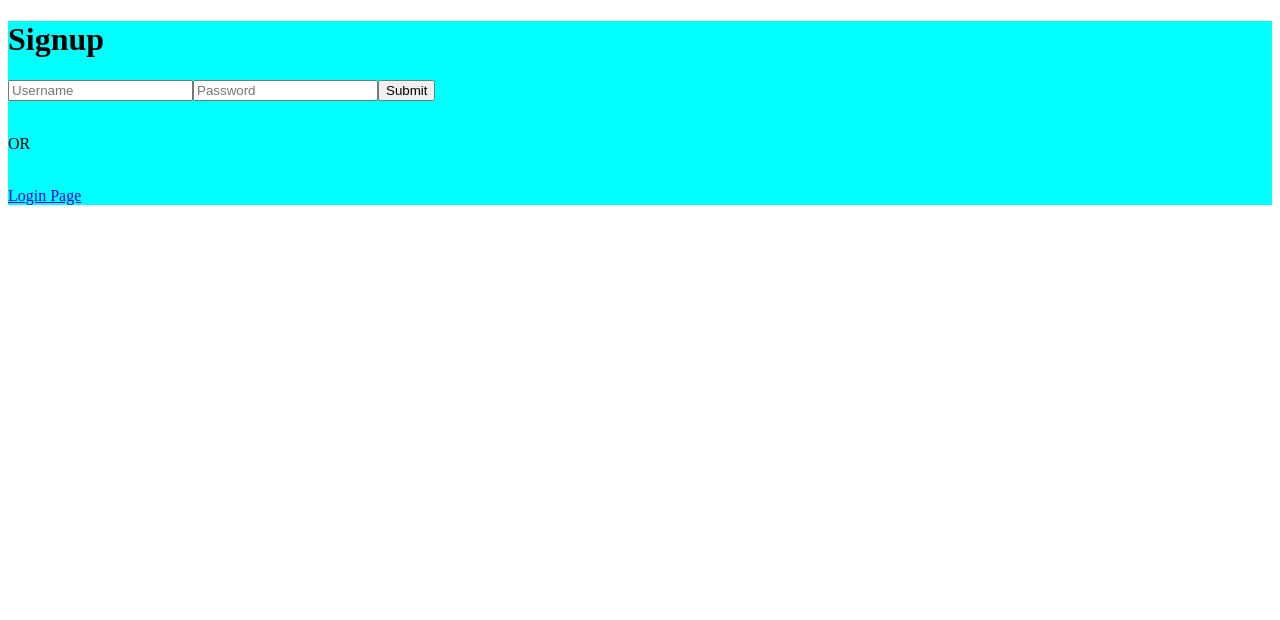
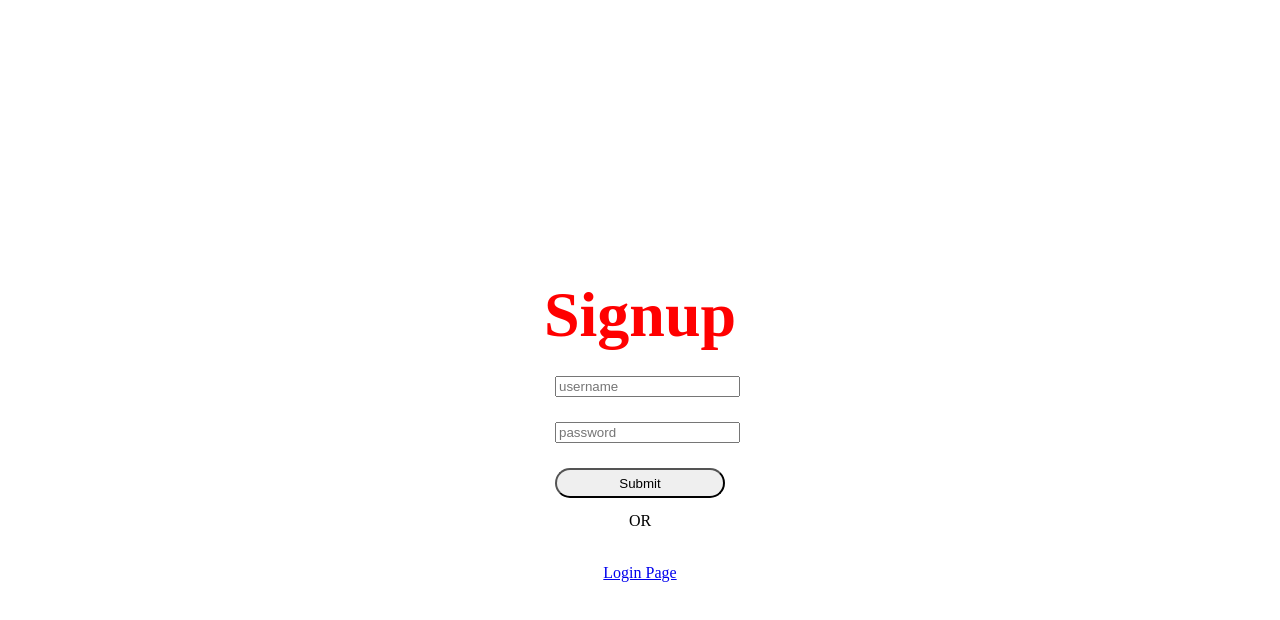
Before and after one commit to ken-kaneki-9/MINIPROJECT_0, a React (Vite) app in the folder frontend/: page /signup in a window 1280 px wide. Shown: the top 620 px of the page. Built offline with nearby package versions, Linux system fonts and the light colour scheme.

Commit message:
updated for user ratings

```diff
--- a/frontend/src/App.jsx
+++ b/frontend/src/App.jsx
@@ -1,6 +1,5 @@
 import { useState } from "react";
 import { BrowserRouter as Router, Route, Routes } from "react-router-dom"; // Change Switch to Routes
-import "./App.css";
 import Login from "./components/Login/Login.jsx";
 import Signup from "./components/Signup/Signup.jsx";
 import Main from "./components/Main/Main.jsx";
--- a/frontend/src/components/Hero/Hero.jsx
+++ b/frontend/src/components/Hero/Hero.jsx
@@ -2,27 +2,57 @@ import React, { useEffect, useState } from "react";
 import axios from "axios";
 
 function DataDisplay() {
-  const [data, setData] = useState([]);
+  const [data, setData] = useState([]); // To store all services
+  const [rating, setRating] = useState({}); // To store ratings for each service
 
   useEffect(() => {
+    // Fetch data on component mount
+    fetchData();
+  }, []);
+
+  const fetchData = () => {
     axios
-      .get("http://localhost:8000/fetch-data") // URL should match your backend route
+      .get("http://localhost:8000/fetch-data")
       .then((res) => {
         setData(res.data);
+        // Initialize ratings state with service IDs and empty ratings
+        const initialRatings = res.data.reduce((acc, item) => {
+          acc[item._id] = ""; // Initialize with empty rating
+          return acc;
+        }, {});
+        setRating(initialRatings);
       })
       .catch((error) => {
         console.error("Error fetching data:", error);
         alert("Failed to fetch data.");
       });
-  }, []);
+  };
+
+  const submitRating = async (usernameToRate) => {
+    try {
+      const ratingValue = parseInt(rating, 10); // Ensure rating is an integer
+
+      const response = await axios.post("http://localhost:8000/submit-review", {
+        usernameToRate, // Pass the username of the user being rated
+        rating: ratingValue, // Include the rating value
+      });
+
+      console.log("Rating submitted successfully:", response.data);
+      fetchData(); // Re-fetch data to display updated average rating if needed
+    } catch (error) {
+      console.error(
+        "Error submitting rating:",
+        error.response?.data || error.message
+      );
+      alert("Failed to submit rating.");
+    }
+  };
 
   return (
     <div>
       <h1>Uploaded Data</h1>
-      {data.length > 0 ? (
-        <ul>
-          {data.map((item, index) => (
-            <li key={index}>
+      {data.map((item) => (
+        <li key={item._id}>
           <p>Username: {item.username}</p>
           <p>Service: {item.service}</p>
           <p>Contact: {item.contact}</p>
@@ -30,13 +60,30 @@ function DataDisplay() {
           {item.image && (
             <img src={item.image} alt="Uploaded" width={100} height={100} />
           )}
+          <div>
+            <select value={rating} onChange={(e) => setRating(e.target.value)}>
+              <option value="" disabled>
+                Select Rating
+              </option>
+              <option value="1">1</option>
+              <option value="2">2</option>
+              <option value="3">3</option>
+              <option value="4">4</option>
+              <option value="5">5</option>
+            </select>
+            <button onClick={() => submitRating(item.username)}>
+              {" "}
+              {/* Pass username here */}
+              Submit Rating
+            </button>
+          </div>
+          <p>
+            Average Rating:{" "}
+            {item.averageRating ? Math.round(item.averageRating) : "N/A"}
+          </p>
           <hr />
         </li>
       ))}
-        </ul>
-      ) : (
-        <p>No data available.</p>
-      )}
     </div>
   );
 }
--- /dev/null
+++ b/frontend/src/components/Login/Login.css
@@ -0,0 +1,39 @@
+.login {
+  display: flex;
+  padding: 0;
+  margin: 0;
+  flex-direction: column;
+  justify-content: center; /* Center items horizontally */
+  align-items: center;
+  height: 100vh;
+}
+.post {
+  display: flex;
+  flex-direction: column;
+
+  margin: -20px auto;
+  width: 200px;
+}
+.login form {
+  display: flex;
+  flex-direction: column;
+  gap: 1rem;
+}
+.logo {
+  color: red;
+  text-align: center;
+  line-height: 1.2;
+  font-size: 4rem;
+}
+.inp {
+  border-radius: 30px;
+  height: 30px;
+}
+.pass {
+  border-radius: 30px;
+  height: 30px;
+}
+.sub {
+  border-radius: 30px;
+  height: 30px;
+}
--- a/frontend/src/components/Login/Login.jsx
+++ b/frontend/src/components/Login/Login.jsx
@@ -1,7 +1,7 @@
 import React, { useEffect, useState } from "react";
 import axios from "axios";
 import { useNavigate, Link } from "react-router-dom";
-
+import "./Login.css";
 function Login() {
   const history = useNavigate();
 
@@ -35,11 +35,12 @@ function Login() {
 
   return (
     <div className="login">
-      <h1>Login</h1>
-
+      <h1 className="logo">Login</h1>
+      <div className="post">
         <form action="POST">
           <input
             type="name"
+            className="inp"
             onChange={(e) => {
               setEmail(e.target.value);
             }}
@@ -47,13 +48,15 @@ function Login() {
           />
           <input
             type="password"
+            className="pass"
             onChange={(e) => {
               setPassword(e.target.value);
             }}
             placeholder="Password"
           />
-        <input type="submit" onClick={submit} />
+          <input type="submit" className="sub" onClick={submit} />
         </form>
+      </div>
 
       <br />
       <p>OR</p>
--- a/frontend/src/components/Signup/Signup.css
+++ b/frontend/src/components/Signup/Signup.css
@@ -1,3 +1,173 @@
+/* @import url("https://fonts.googleapis.com/css2?family=Open+Sans:wght@200;300;400;500;600;700&display=swap");
+
+* {
+  margin: 0;
+  padding: 0;
+  box-sizing: border-box;
+  font-family: "Open Sans", sans-serif;
+}
+
+body {
+  display: flex;
+  align-items: center;
+  justify-content: center;
+  min-height: 100vh;
+  width: 100%;
+  padding: 0 10px;
+}
+
+body::before {
+  content: "";
+  position: absolute;
+  width: 100%;
+  height: 100%;
+  background: url(b.jpg);
+  background-position: center;
+  background-size: cover;
+}
+
 .signup {
-  background-color: aqua;
+  width: 400px;
+  border-radius: 8px;
+  padding: 30px;
+  text-align: center;
+  border: 1px solid rgba(255, 255, 255, 0.5);
+  backdrop-filter: blur(8px);
+  -webkit-backdrop-filter: blur(8px);
 }
+
+.signup {
+  display: flex;
+  flex-direction: column;
+}
+
+h2 {
+  font-size: 2rem;
+  margin-bottom: 20px;
+  color: #fff;
+}
+
+.input-field {
+  position: relative;
+  border-bottom: 2px solid #ccc;
+  margin: 15px 0;
+}
+
+.input-field label {
+  position: absolute;
+  top: 50%;
+  left: 0;
+  transform: translateY(-50%);
+  color: #fff;
+  font-size: 16px;
+  pointer-events: none;
+  transition: 0.15s ease;
+}
+
+.input-field input {
+  width: 100%;
+  height: 40px;
+  background: transparent;
+  border: none;
+  outline: none;
+  font-size: 16px;
+  color: #fff;
+}
+
+.input-field input:focus ~ label,
+.input-field input:valid ~ label {
+  font-size: 0.8rem;
+  top: 10px;
+  transform: translateY(-120%);
+}
+
+.forget {
+  display: flex;
+  align-items: center;
+  justify-content: space-between;
+  margin: 25px 0 35px 0;
+  color: #fff;
+}
+
+#remember {
+  accent-color: #fff;
+}
+
+.forget label {
+  display: flex;
+  align-items: center;
+}
+
+.forget label p {
+  margin-left: 8px;
+}
+
+.wrapper a {
+  color: #efefef;
+  text-decoration: none;
+}
+
+.wrapper a:hover {
+  text-decoration: underline;
+}
+
+button {
+  background: #fff;
+  color: #000;
+  font-weight: 600;
+  border: none;
+  padding: 12px 20px;
+  cursor: pointer;
+  border-radius: 50px;
+  font-size: 16px;
+  border: 2px solid transparent;
+  transition: 0.3s ease;
+}
+
+button:hover {
+  color: #fff;
+  border-color: #fff;
+  background: rgba(255, 255, 255, 0.15);
+}
+
+.register {
+  text-align: center;
+  margin-top: 30px;
+  color: #fff;
+} */
+.signup {
+  display: flex;
+  padding: 0;
+  margin: 0;
+  flex-direction: column;
+  justify-content: center; /* Center items horizontally */
+  align-items: center;
+  height: 100vh;
+}
+.postt {
+  display: flex;
+  flex-direction: column;
+
+  margin: -20px auto;
+  width: 170px;
+}
+.signup form {
+  display: flex;
+  flex-direction: column;
+  gap: 1rem;
+}
+.logoo {
+  color: red;
+  text-align: center;
+  line-height: 1.2;
+  font-size: 4rem;
+}
+.input-field {
+  border-radius: 30px;
+  height: 30px;
+}
+
+.log-sub {
+  border-radius: 30px;
+  height: 30px;
+}
--- a/frontend/src/components/Signup/Signup.jsx
+++ b/frontend/src/components/Signup/Signup.jsx
@@ -38,26 +38,38 @@ function Signup() {
 
   return (
     <div className="signup">
-      <h1>Signup</h1>
+      <h1 className="logoo">Signup</h1>
+      <div className="postt">
         <form action="POST">
+          <div className="input-field">
             <input
               type="text"
               onChange={(e) => {
                 setUsername(e.target.value); // Set username
               }}
-          placeholder="Username"
               required
+              placeholder="username"
             />
+            {/* <label htmlFor="">Enter Username</label> */}
+          </div>
+          <div className="input-field">
             <input
               type="password"
               onChange={(e) => {
                 setPassword(e.target.value); // Set password
               }}
-          placeholder="Password"
               required
+              placeholder="password"
             />
-        <input type="submit" onClick={submit} />
+          </div>
+          {/* <label htmlFor="">Enter Password</label> */}
+          <input type="submit" className="log-sub" onClick={submit} />
+
+          {/* <button type="submit" onClick={submit}>
+          Sign Up
+        </button> */}
         </form>
+      </div>
       <br />
       <p>OR</p>
       <br />
```
Also changed, not shown: frontend/src/App.css (deleted), 1 other file (tests, documents, lock files or other folders). Lines whose indentation alone changed are shown as unchanged.
